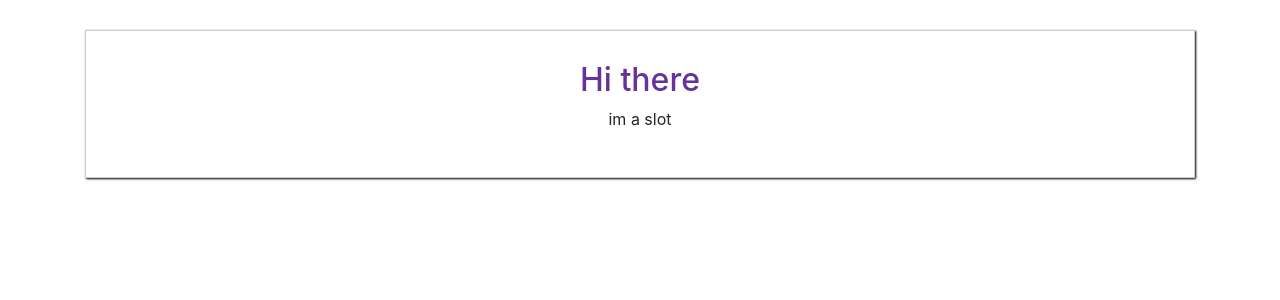
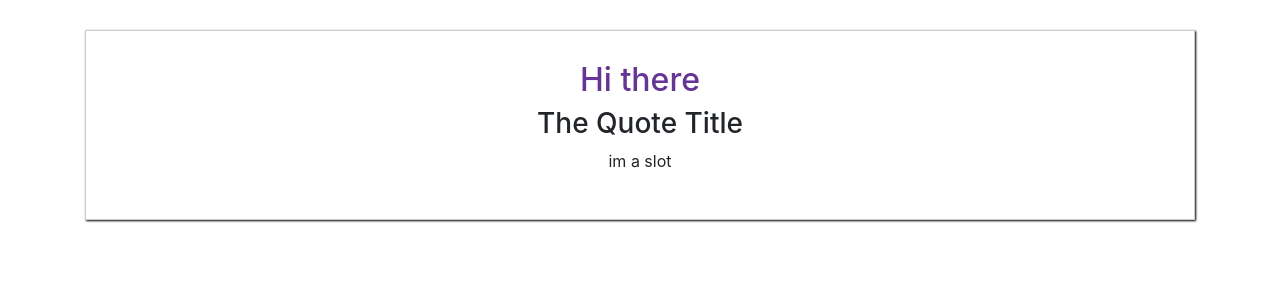
Before and after one commit to artmarydotir/dynamic-component, a Vue app: page / in a window 1280 px wide. Shown: the top 300 px of the page. Built offline with nearby package versions, Linux system fonts and the light colour scheme.

Commit message:
data variable should be in parents in slot.

```diff
--- a/src/App.vue
+++ b/src/App.vue
@@ -4,6 +4,7 @@
             <div class="col-sm-12">
                 <app-quote>
                   <h2>Hi there</h2>
+                  <h3>{{  quoteTitle }} </h3>
                   <p>im a slot</p>
                 </app-quote>
             </div>
@@ -15,6 +16,11 @@
 import Quote from './components/Quote.vue';
 
 export default {
+  data() {
+    return {
+      quoteTitle: 'The Quote Title',
+    }
+  },
   components: {
     appQuote: Quote,
   }
```
